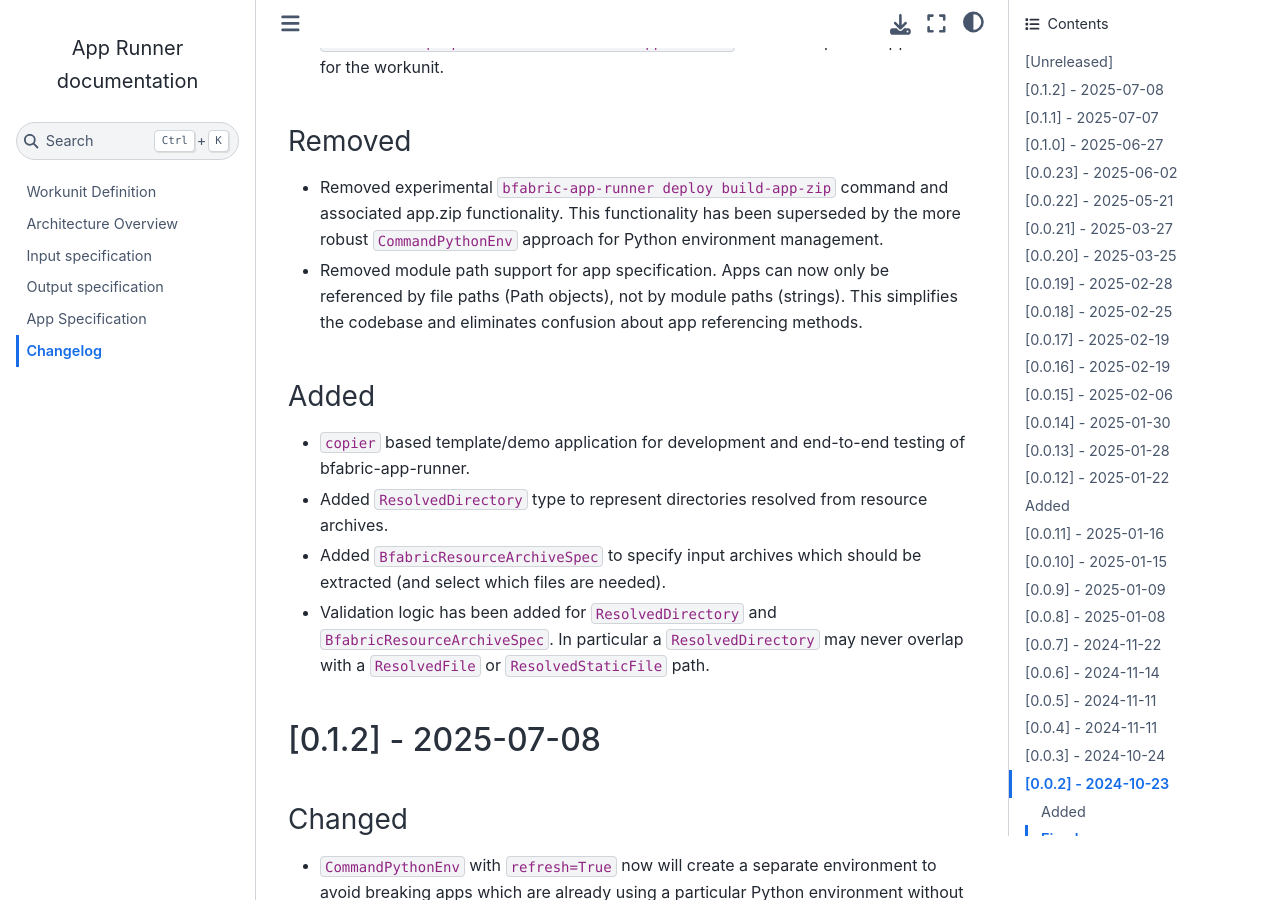
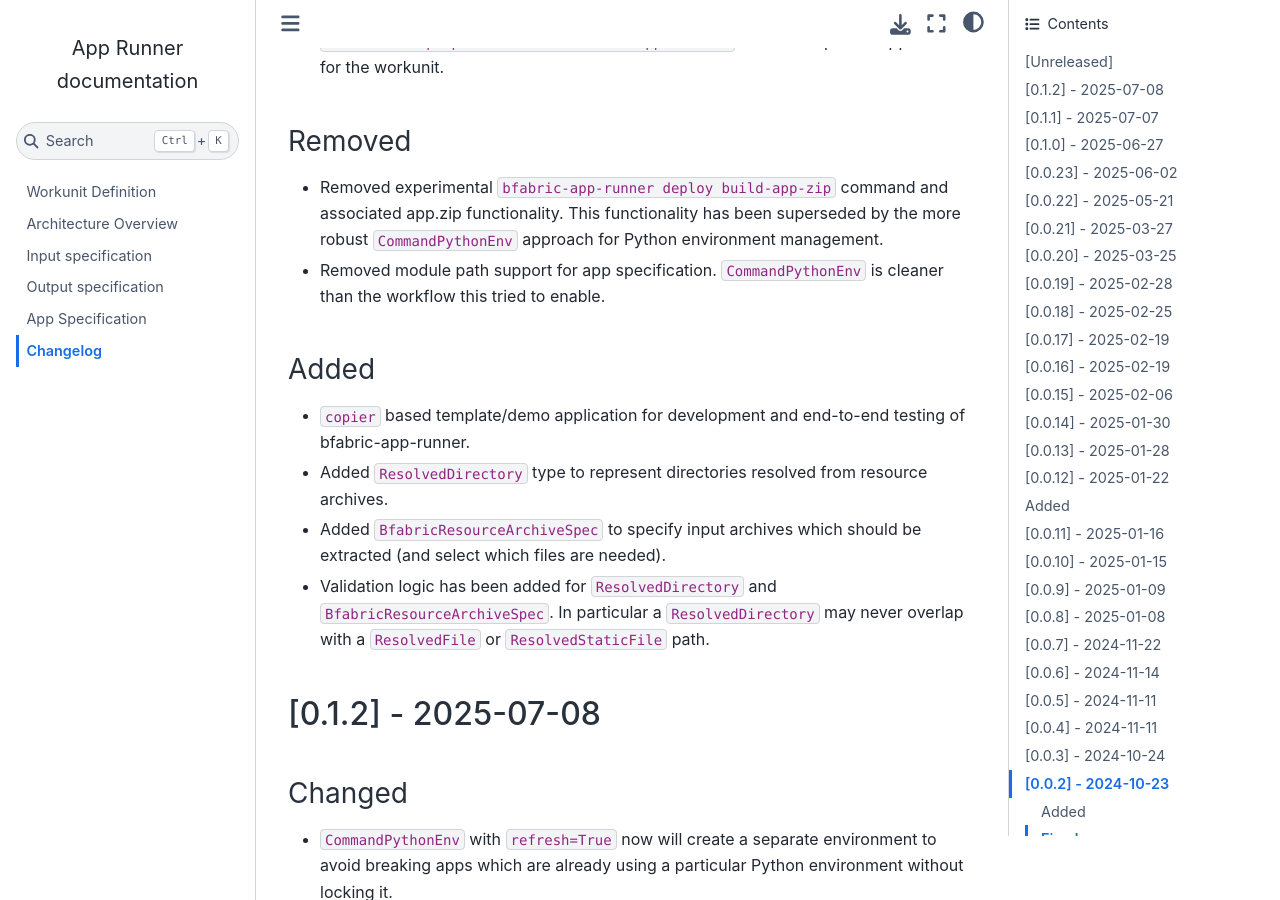
Before and after one commit to fgcz/bfabricPy, a Sphinx documentation site: the page built from bfabric_app_runner/docs/changelog.md, in a window 1280 px wide and 900 px high, scrolled down 364 px. Built offline with Sphinx 7.4.7 and the Sphinx Book theme 1.1.4, drawn with Linux system fonts in a browser that asks for light colours.

Commit message:
changelog

```diff
--- a/bfabric_app_runner/docs/changelog.md
+++ b/bfabric_app_runner/docs/changelog.md
@@ -12,7 +12,7 @@ The format is based on [Keep a Changelog](https://keepachangelog.com/en/1.1.0/).
 ### Removed
 
 - Removed experimental `bfabric-app-runner deploy build-app-zip` command and associated app.zip functionality. This functionality has been superseded by the more robust `CommandPythonEnv` approach for Python environment management.
-- Removed module path support for app specification. Apps can now only be referenced by file paths (Path objects), not by module paths (strings). This simplifies the codebase and eliminates confusion about app referencing methods.
+- Removed module path support for app specification. `CommandPythonEnv` is cleaner than the workflow this tried to enable.
 
 ### Added
 
```
